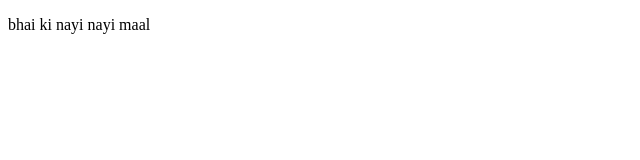
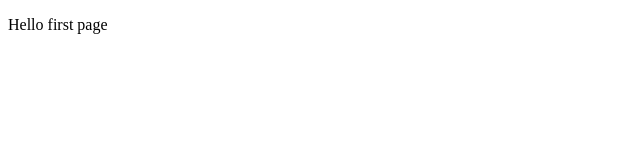
Before and after one commit to Singhgaurav1305/C-Programming, a plain HTML site: page index.html in a window 1280 px wide. Shown: the full height of the page, 0-640 px from the left. Drawn offline with Linux system fonts and the light colour scheme.

Commit message:
first page

```diff
--- a/index.html
+++ b/index.html
@@ -6,6 +6,6 @@
     <title>Document</title>
 </head>
 <body>
-    <p>bhai ki nayi nayi maal</p>
+    <p>Hello first page</p>
 </body>
 </html>
```
